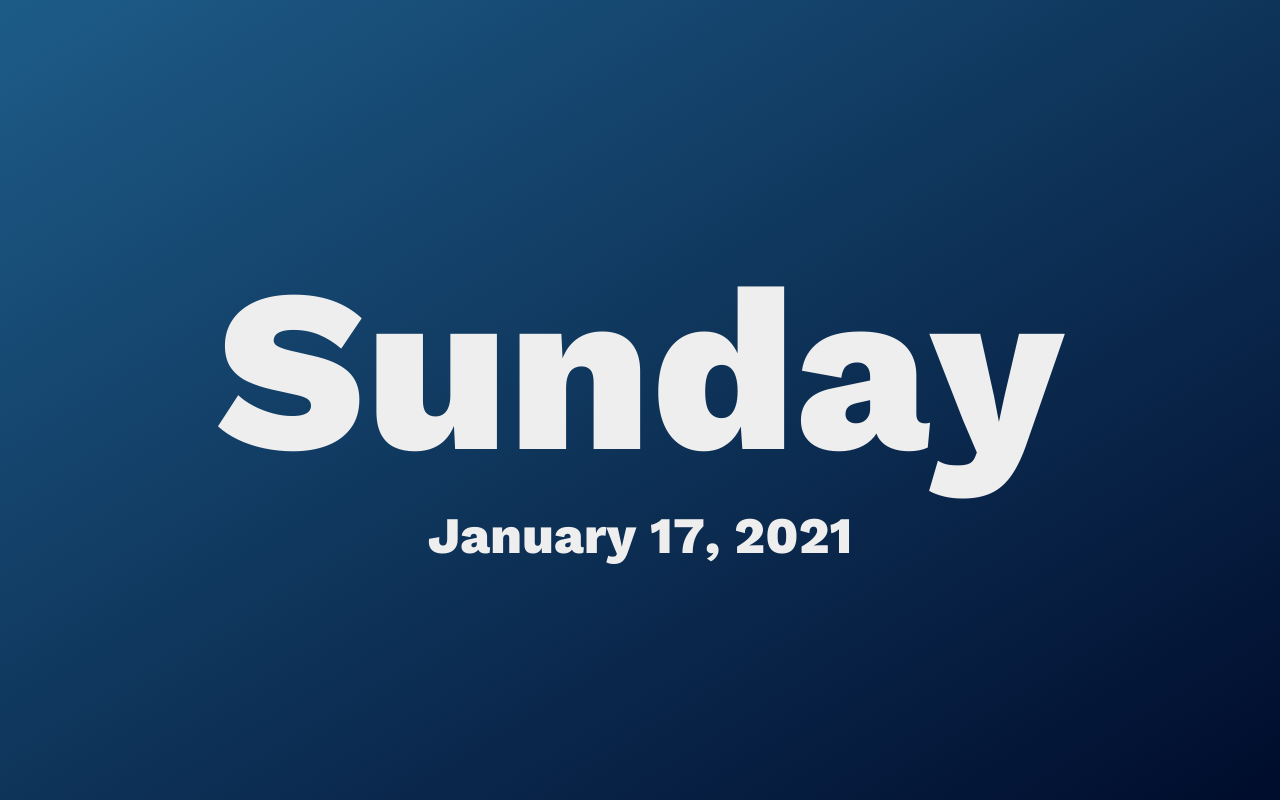
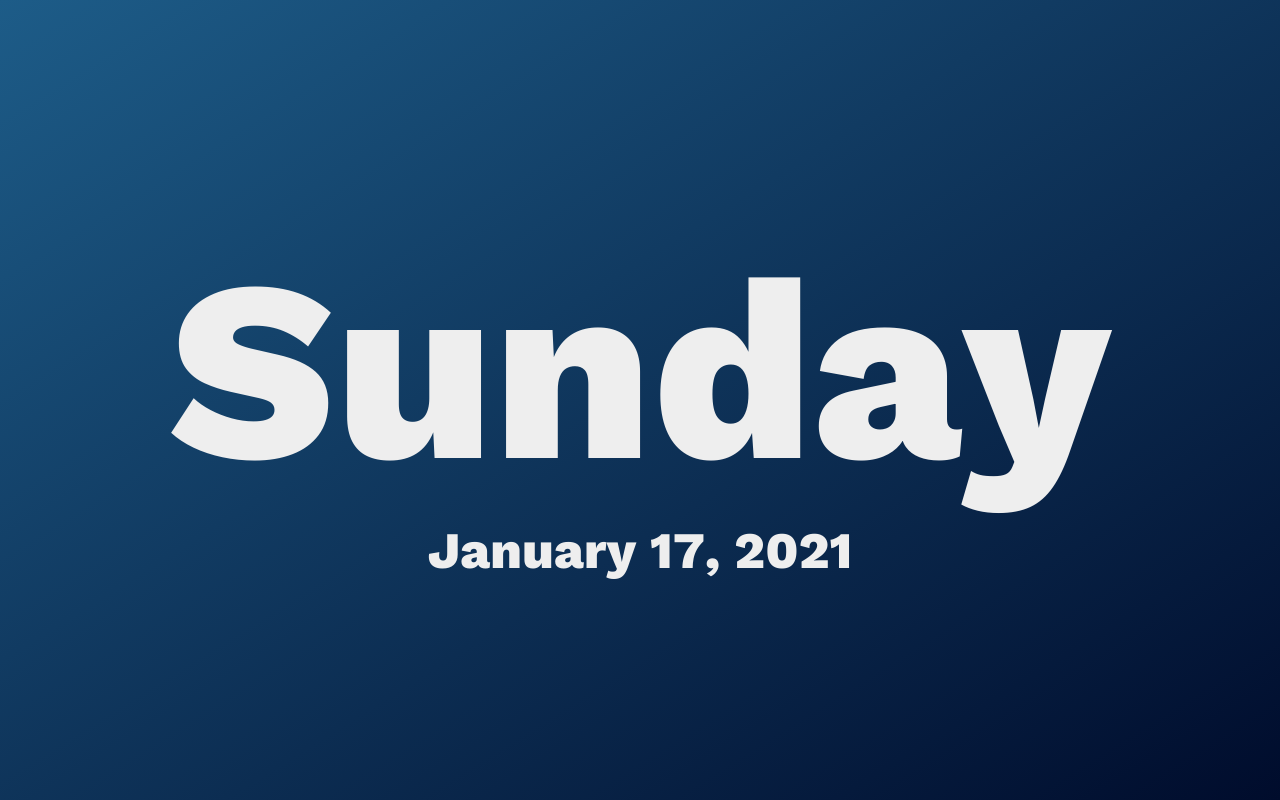
Before and after one commit to donovanh/today, a plain HTML site: page index.html in a window 1280 px wide. Drawn offline with nearby package versions, Linux system fonts and the light colour scheme.

Commit message:
deploy: a254657ddbb0f069feb2d9bb37a45ece8eead5e5

```diff
--- a/index.html
+++ b/index.html
@@ -36,7 +36,7 @@
     }
     .today {
       color: #eee;
-      font-size: 18vw;
+      font-size: 20vw;
       padding: 0 1vw;
       font-weight: bold;
       overflow: hidden;
```
Also changed, not shown: today.png, 1 other file.
